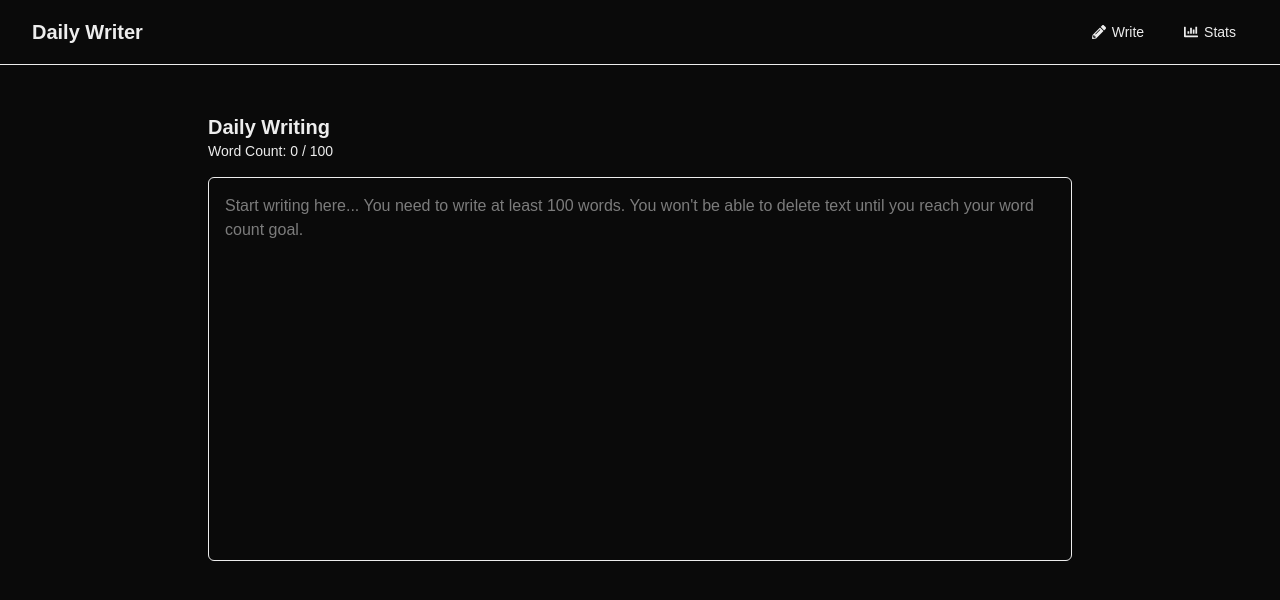
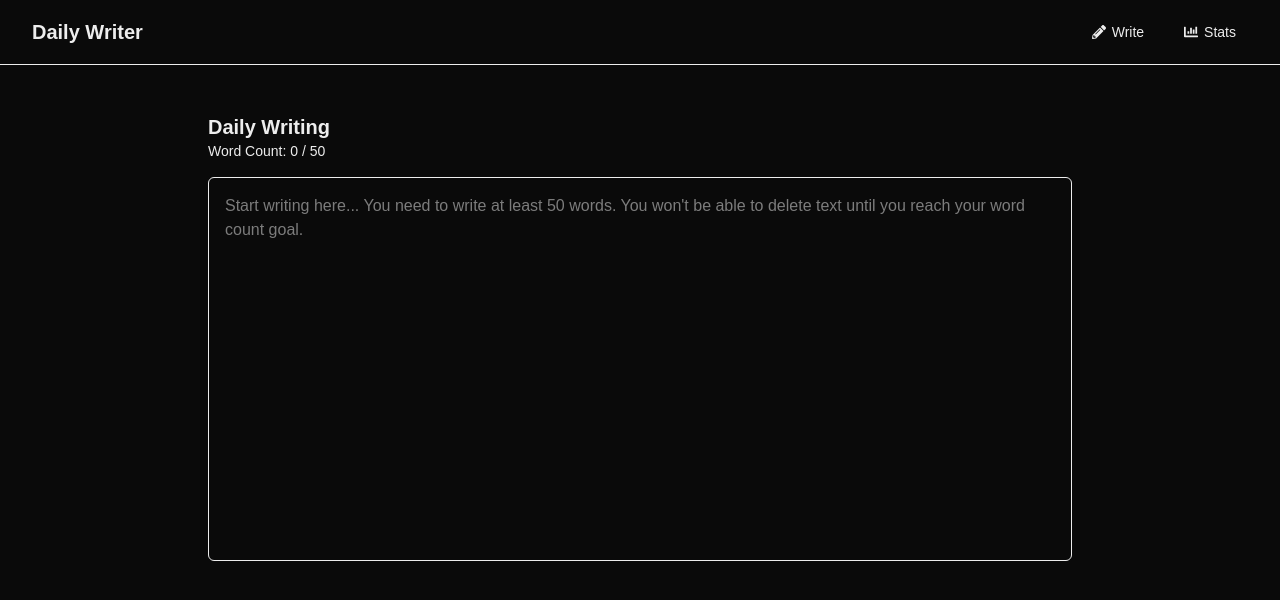
Before and after one commit to TriMPham98/daily-writer, a Next.js app: page / in a window 1280 px wide. Shown: the top 600 px of the page. Built offline with nearby package versions, Linux system fonts and the light colour scheme.

Commit message:
Reduce word count requirement to 50

```diff
--- a/src/app/page.tsx
+++ b/src/app/page.tsx
@@ -7,7 +7,7 @@ export default function Home() {
       <Header />
       <main className="py-8">
         <div className="max-w-7xl mx-auto px-4 sm:px-6 lg:px-8">
-          <WritingEditor targetWordCount={100} />
+          <WritingEditor targetWordCount={50} />
         </div>
       </main>
     </div>
--- a/src/components/WritingEditor.tsx
+++ b/src/components/WritingEditor.tsx
@@ -157,7 +157,7 @@ const WritingEditor: React.FC<WritingEditorProps> = ({
         onPaste={handlePaste}
         disabled={!isEditable}
         className="w-full h-96 p-4 border border-border-color rounded-md bg-card-background text-foreground focus:outline-none focus:ring-2 focus:ring-primary resize-none"
-        placeholder="Start writing here... You need to write at least 100 words. You won't be able to delete text until you reach your word count goal."
+        placeholder="Start writing here... You need to write at least 50 words. You won't be able to delete text until you reach your word count goal."
       />
 
       {!isEditable && (
```
